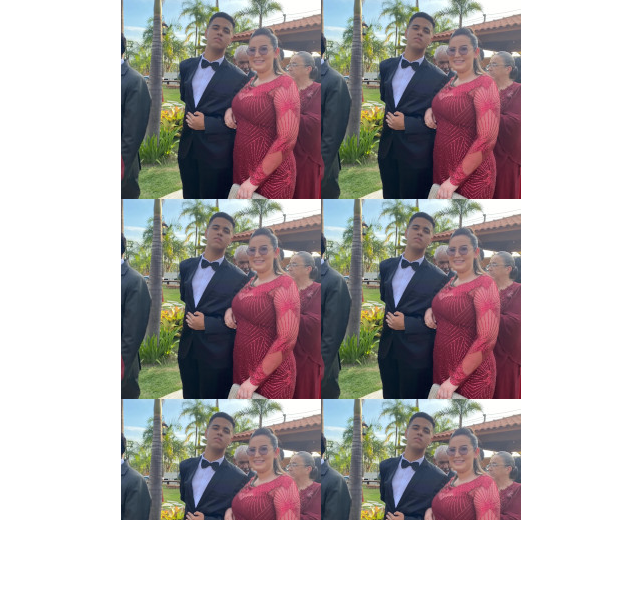
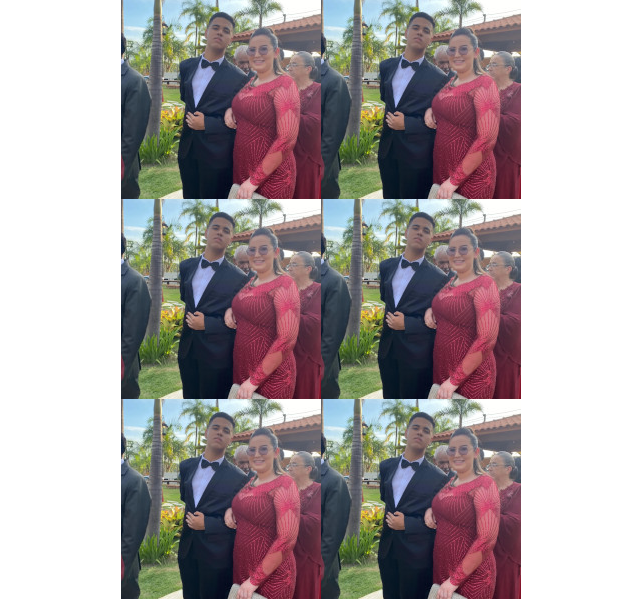
Before and after one commit to Ryk131/D-R, a PHP site: page /app/pesquisa_convidado.php in a window 1280 px wide. Shown: the part 270-869 px from the top of the page, without its empty margins (319-959 px from the left). Run offline with PHP 8.4, Linux system fonts and the light colour scheme; some web fonts are replaced.

Commit message:
Update confirm-presenc.css

```diff
--- a/estilos/confirm-presenc.css
+++ b/estilos/confirm-presenc.css
@@ -206,6 +206,6 @@ th {
     display: block;
     margin: auto;
     width: 400px;
-    height: 60vh;
+    height: 600px;
     transition:background-image 1s;
 }
```
